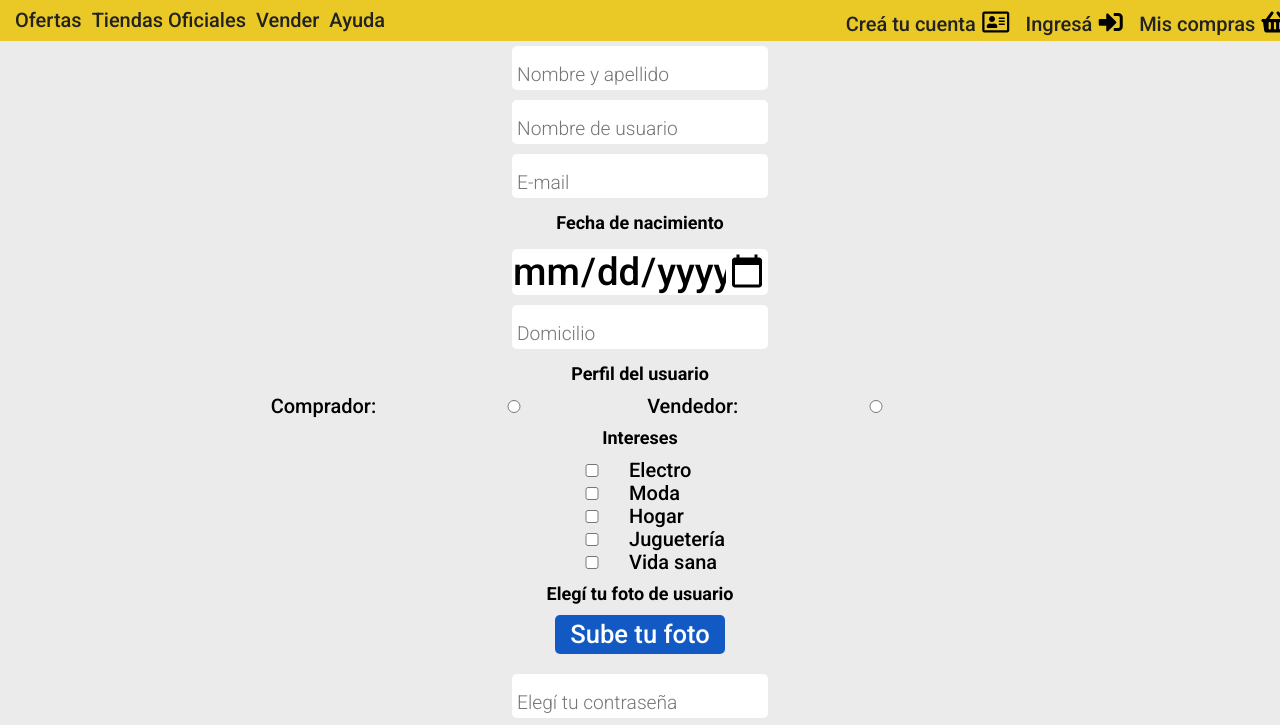
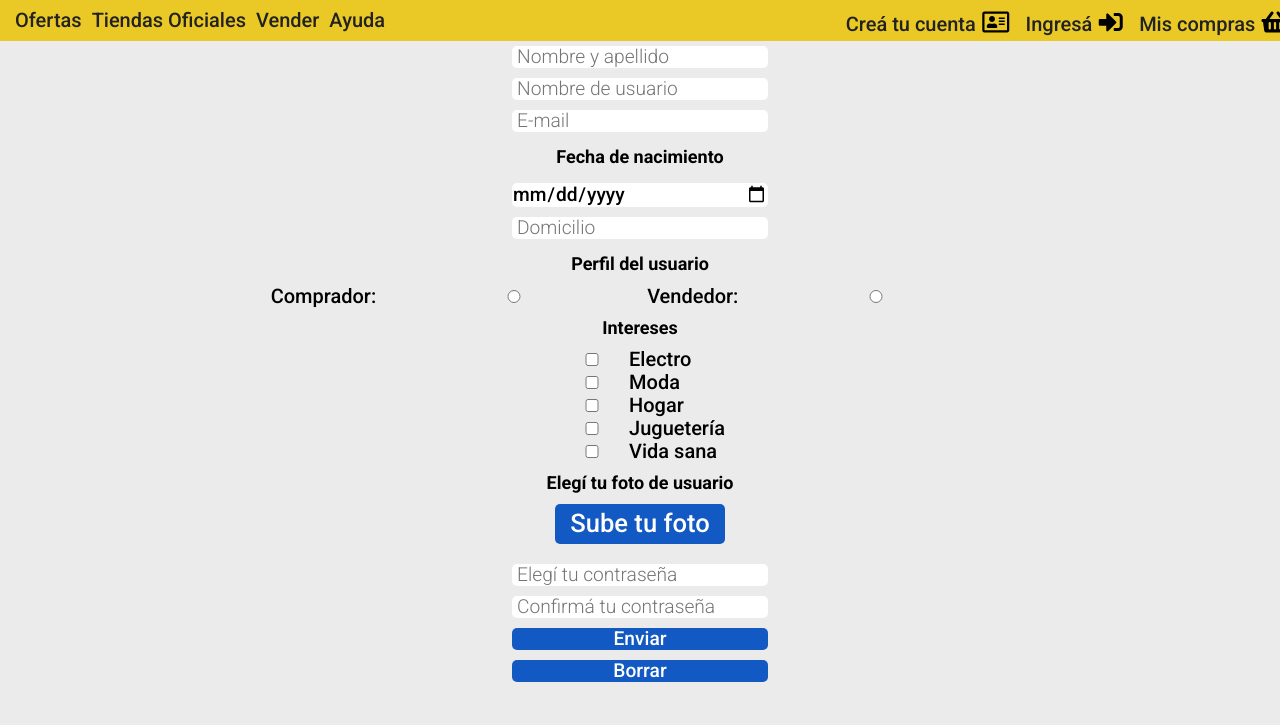
Before and after one commit to CristianKB89/Ejercicio11, a website: page views/register.html in a window 1280 px wide. Shown: the part 151-876 px from the top of the page. Drawn offline with Linux system fonts and the light colour scheme; files that its build step writes are made by us from their sources; files whose address does not match are found by name.

Commit message:
Ajuste letra

```diff
--- a/public/css/styles-reg.css
+++ b/public/css/styles-reg.css
@@ -32,7 +32,7 @@ ul{
 input{
     border-radius: 5px;
     margin: 5px;
-    font-size: 3vw;
+    font-size: 1.5vw;
     height: auto;
     width: 20vw;
 }
```
